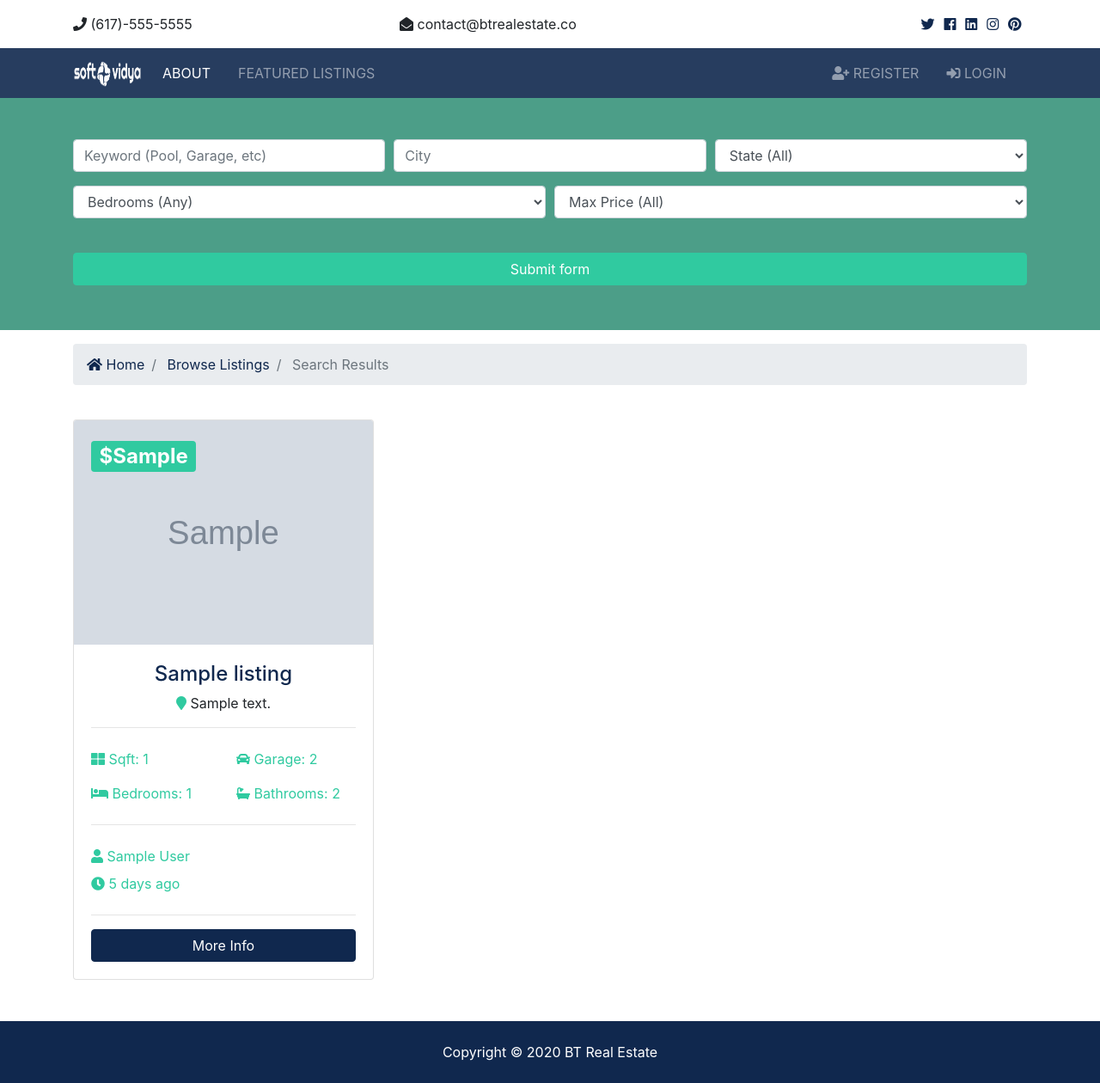
After one commit to chaudhary003/myproject, a Django app: page /listings/search/ in a window 1280 px wide. The commit adds this page. Shown: the whole page at 86% size. Run offline with Django 3.2, Linux system fonts and the light colour scheme; tables that the repository leaves empty hold one stand-in row (values such as "Sample post"); grey boxes marked "Sample" are stand-in pictures; some libraries are stand-ins or nearby versions.

Commit message:
search completed

```diff
--- /dev/null
+++ b/listings/choices.py
@@ -0,0 +1,75 @@
+state_choices={
+"AL":'Alabama',
+"AK":'Alaska',
+"AZ":'Arizona',
+"AR":'Arkansas',
+"CA":'California',
+"CO":'Colorado',
+"CT":'Connecticut',
+"DE":'Delaware',
+"DC":'District Of Columbia',
+"FL":'Florida',
+"GA":'Georgia',
+"HI":'Hawaii',
+"ID":'Idaho',
+"IL":'Illinois',
+"IN":'Indiana',
+"IA":'Iowa',
+"KS":'Kansas',
+"KY":'Kentucky',
+"LA":'Louisiana',
+"ME":'Maine',
+"MD":'Maryland',
+"MA":'Massachusetts',
+"MI":'Michigan',
+"MN":'Minnesota',
+"MS":'Mississippi',
+"MO":'Missouri',
+"MT":'Montana',
+"NE":'Nebraska',
+"NV":'Nevada',
+"NH":'New Hampshire',
+"NJ":'New Jersey',
+"NM":'New Mexico',
+"NY":'New York',
+"NC":'North Carolina',
+"ND":'North Dakota',
+"OH":'Ohio',
+"OK":'Oklahoma',
+"OR":'Oregon',
+"PA":'Pennsylvania',
+"RI":'Rhode Island',
+"SC":'South Carolina',
+"SD":'South Dakota',
+"TN":'Tennessee',
+"TX":'Texas',
+"UT":'Utah',
+"VT":'Vermont',
+"VA":'Virginia',
+"WA":'Washington',
+"WV":'West Virginia',
+"WI":'Wisconsin',
+"WY":'Wyoming',
+}
+bedroom_choices={
+'1':1,
+'2':2,
+'3':3,
+'4':4,
+'5':5,
+'6':6,
+'7':7,
+'8':8
+}
+price_choices={
+"100000":'$100,000',
+"200000":'$200,000',
+"300000":'$300,000',
+"400000":'$400,000',
+"500000":'$500,000',
+"600000":'$600,000',
+"700000":'$700,000',
+"800000":'$800,000',
+"900000":'$900,000',
+"1000000":'$1M+'
+}
--- a/listings/urls.py
+++ b/listings/urls.py
@@ -3,5 +3,6 @@ from . import views
 urlpatterns=[
             path('',views.listings,name='listings'),
             path('<int:id>',views.listing,name='listing'),
-            path('<title>',views.listing_by_title,name='listing_by_title')
+            path('<title>',views.listing_by_title,name='listing_by_title'),
+            path('search/',views.search,name='search')
 ]
--- a/listings/views.py
+++ b/listings/views.py
@@ -1,6 +1,7 @@
 from django.shortcuts import render,get_object_or_404
 from .models import Listing
 from django.core.paginator import Paginator
+from .choices import state_choices,bedroom_choices,price_choices
 # Create your views here.
 def listings(request):
     listings=Listing.objects.all()
@@ -24,3 +25,33 @@ def listing_by_title(request,title):
     'listing':listing
     }
     return render(request,'listings/listing.html',context)
+def search(request):
+    listings=Listing.objects.order_by('-listing_date')
+    if 'keywords' in request.GET:
+        keywords=request.GET['keywords']
+        if keywords:
+            listings=listings.filter(description__icontains=keywords)
+    if 'city' in request.GET:
+        city=request.GET['city']
+        if city:
+            listings=listings.filter(city__iexact=city)
+    if 'state' in request.GET:
+        state=request.GET['state']
+        if state:
+            listings=listings.filter(state__iexact=state)
+    if 'bedrooms' in request.GET:
+        bedrooms=request.GET['bedrooms']
+        if bedrooms:
+            listings=listings.filter(bedrooms__lte=bedrooms)
+    if 'price' in request.GET:
+        price=request.GET['price']
+        if price:
+            listings=listings.filter(price__lte=price)
+    context={
+    'listings':listings,
+    'state_choices':state_choices,
+    'bedroom_choices':bedroom_choices,
+    'price_choices':price_choices,
+    'values': request.GET
+    }
+    return render(request,'listings/search.html',context)
--- a/pages/views.py
+++ b/pages/views.py
@@ -1,10 +1,14 @@
 from django.shortcuts import render
 from listings.models import Listing
+from listings.choices import state_choices,bedroom_choices,price_choices
 # Create your views here.
 def home(request):
     latest_listings=Listing.objects.all()
     context={
-    'latest_listings':latest_listings
+    'latest_listings':latest_listings,
+    'state_choices':state_choices,
+    'bedroom_choices':bedroom_choices,
+    'price_choices':price_choices
     }
     return render(request,'pages/index.html',context)
 def aboutus(request):
--- a/templates/listings/listing.html
+++ b/templates/listings/listing.html
@@ -110,9 +110,7 @@
           <!-- Description -->
           <div class="row mb-5">
             <div class="col-md-12">
-              Lorem ipsum dolor sit amet consectetur adipisicing elit. Mollitia recusandae esse reiciendis officia omnis non rerum dicta
-              cupiditate nostrum molestias deserunt aut minus inventore animi atque, consequuntur ad fugit. Possimus culpa
-              blanditiis repellendus ipsa similique ullam, natus error dolor harum.
+            {{ listing.description }}
             </div>
           </div>
         </div>
--- /dev/null
+++ b/templates/listings/search.html
@@ -0,0 +1,147 @@
+{% extends 'base.html' %}
+{% load static %}
+{% block content %}
+<section id="showcase-inner" class="showcase-search text-white py-5">
+    <div class="container">
+      <div class="row text-center">
+        <div class="col-md-12">
+          <form action="">
+            <!-- Form Row 1 -->
+            <div class="form-row">
+              <div class="col-md-4 mb-3">
+                <label class="sr-only">Keywords</label>
+                <input type="text" name="keywords" class="form-control" placeholder="Keyword (Pool, Garage, etc)"
+                value={{ values.keywords }}>
+
+              </div>
+
+              <div class="col-md-4 mb-3">
+                <label class="sr-only">City</label>
+                <input type="text" name="city" class="form-control" placeholder="City"
+                value={{ values.city }}>
+              </div>
+
+              <div class="col-md-4 mb-3">
+                <label class="sr-only">State</label>
+                <select name="state" class="form-control">
+                  <option selected="true" disabled="disabled">State (All)</option>
+                  {% for key, value in state_choices.items  %}
+                 <option value="{{ key }}"
+                   {% if key == values.state %}
+                    selected
+                    {% endif %}>{{ value }}</option>
+                 {% endfor %}
+                </select>
+              </div>
+            </div>
+            <!-- Form Row 2 -->
+            <div class="form-row">
+              <div class="col-md-6 mb-3">
+                <label class="sr-only">Bedrooms</label>
+                <select name="bedrooms" class="form-control">
+                  <option selected="true" disabled="disabled">Bedrooms (Any)</option>
+                  {% for key, value in bedroom_choices.items  %}
+                  <option value="{{ key }}"
+                  {% if key == values.bedrooms %}
+                   selected
+                   {% endif %}>{{ value }}</option>
+                  {% endfor %}
+                </select>
+              </div>
+              <div class="col-md-6 mb-3">
+                <select name="price" class="form-control">
+                  <option selected="true" disabled="disabled">Max Price (All)</option>
+                  {% for key, value in price_choices.items  %}
+                  <option value="{{ key }}"
+                  {% if key == values.price %}
+                   selected
+                   {% endif %}>{{ value }}</option>
+                  {% endfor %}
+                </select>
+              </div>
+            </div>
+            <button class="btn btn-secondary btn-block mt-4" type="submit">Submit form</button>
+          </form>
+        </div>
+      </div>
+    </div>
+  </section>
+
+  <!-- Breadcrumb -->
+  <section id="bc" class="mt-3">
+    <div class="container">
+      <nav aria-label="breadcrumb">
+        <ol class="breadcrumb">
+          <li class="breadcrumb-item">
+            <a href="index.html">
+              <i class="fas fa-home"></i> Home</a>
+          </li>
+          <li class="breadcrumb-item">
+            <a href="listings.html">Browse Listings</a>
+          </li>
+          <li class="breadcrumb-item active"> Search Results</li>
+        </ol>
+      </nav>
+    </div>
+  </section>
+
+  <!-- Listings -->
+  <section id="listings" class="py-4">
+    <div class="container">
+      <div class="row">
+        <!-- Listings -->
+        {% if listings %}
+        {% for listing in listings %}
+        <div class="col-md-6 col-lg-4 mb-4">
+          <div class="card listing-preview">
+            <img class="card-img-top" src="{{ listing.main_photo.url }}" alt="">
+            <div class="card-img-overlay">
+              <h2>
+                <span class="badge badge-secondary text-white">${{ listing.price }}</span>
+              </h2>
+            </div>
+            <div class="card-body">
+              <div class="listing-heading text-center">
+                <h4 class="text-primary">{{ listing.title }}</h4>
+                <p>
+                  <i class="fas fa-map-marker text-secondary"></i> {{ listing.address }}</p>
+              </div>
+              <hr>
+              <div class="row py-2 text-secondary">
+                <div class="col-6">
+                  <i class="fas fa-th-large"></i> Sqft: {{ listing.sqrt }}</div>
+                <div class="col-6">
+                  <i class="fas fa-car"></i> Garage: 2</div>
+              </div>
+              <div class="row py-2 text-secondary">
+                <div class="col-6">
+                  <i class="fas fa-bed"></i> Bedrooms: {{ listing.bedrooms }}</div>
+                <div class="col-6">
+                  <i class="fas fa-bath"></i> Bathrooms: 2</div>
+              </div>
+              <hr>
+              <div class="row py-2 text-secondary">
+                <div class="col-6">
+                  <i class="fas fa-user"></i> {{ listing.realtor }}</div>
+              </div>
+              <div class="row text-secondary pb-2">
+                <div class="col-6">
+                  <i class="fas fa-clock"></i> 5 days ago</div>
+              </div>
+              <hr>
+              <a href="{% url 'listing' listing.id %}" class="btn btn-primary btn-block">More Info</a>
+            </div>
+          </div>
+        </div>
+        {% endfor %}
+        {% else %}
+        <div class="md 12 ">
+          <p>no listing available</p>
+        </div>
+        {% endif %}
+
+      </div>
+    </div>
+  </section>
+
+{% endblock %}
```
Also changed, not shown: templates/pages/index.html (+11 -73 lines).
